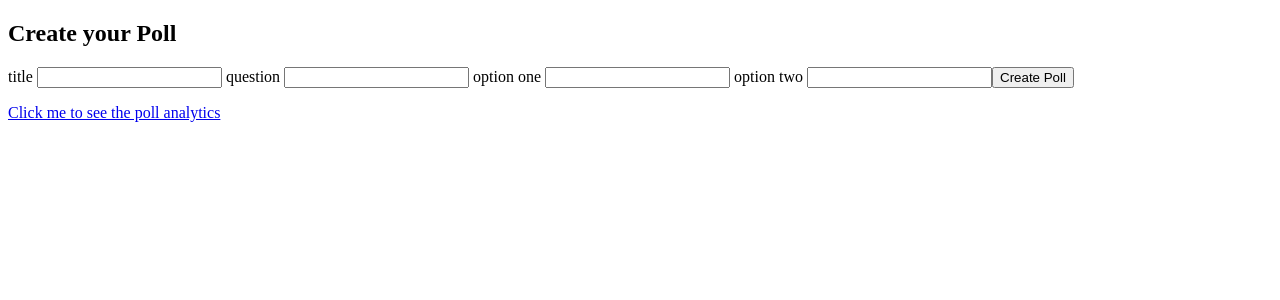
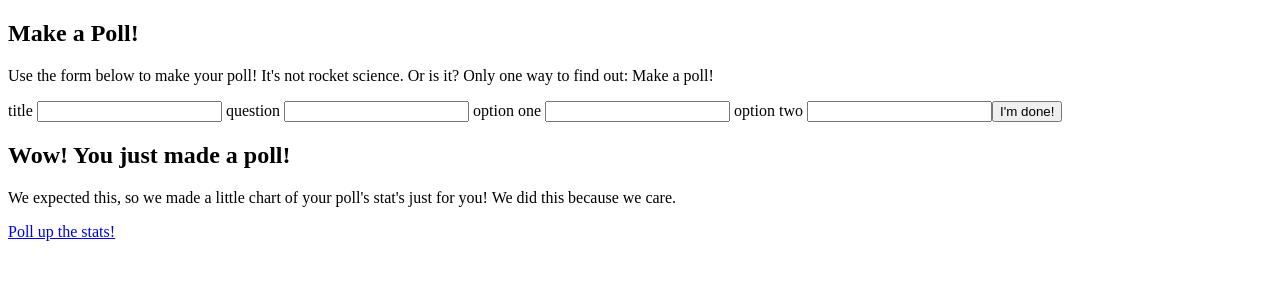
Before and after one commit to SergeChurkin-ca/poll-it, a React (Create React App) app: page /createpoll in a window 1280 px wide. Shown: the top 300 px of the page. Built offline with nearby package versions, Linux system fonts and the light colour scheme.

Commit message:
copy added to each page

```diff
--- a/src/CreatePoll.js
+++ b/src/CreatePoll.js
@@ -85,7 +85,8 @@ class CreatePoll extends Component {
         return (
             <main>
                 <section>
-                <h2> Create your Poll </h2>
+                <h2> Make a Poll! </h2>
+                <p>Use the form below to make your poll! It's not rocket science. Or is it? Only one way to find out: Make a poll!</p>
                 <form action = "/" onSubmit = { this.handleSubmit }>
                     <label htmlFor = "titleInput"> title </label>
                     <input type = "text"
@@ -111,12 +112,16 @@ class CreatePoll extends Component {
                     value = { this.state.optionTwoInput }
                     onChange = { this.handleChange }
                     />
-                    <button type = "submit" > Create Poll </button>
+                    <button type = "submit" >I'm done!</button>
                 </form>
                 <p> { this.state.errorMessage } </p>
-                <Link to = { `/polllinks/${userKey}` }>
-                    Click me to see the poll analytics
-                </Link>
+                <div>
+                    <h2>Wow! You just made a poll!</h2>
+                    <p>We expected this, so we made a little chart of your poll's stat's just for you! We did this because we care.</p>
+                    <Link to = { `/polllinks/${userKey}` }>
+                        Poll up the stats!
+                    </Link>
+                </div>
                 </section>
             </main>
         );
--- a/src/HomePage.js
+++ b/src/HomePage.js
@@ -7,8 +7,10 @@ class CreatePoll extends Component {
     return (
       <main>
         <section>
+          <h1>poll it together</h1>
+          <p>Whether its money, the last doughnut or your pride at stake, you can always settle it with a poll!</p>
           <Link to="/createpoll">
-            <p> Create poll </p>
+            <p>Take me to the Poll Maker!</p>
           </Link>
         </section>
       </main>
--- a/src/PollLinks.js
+++ b/src/PollLinks.js
@@ -29,8 +29,9 @@ class PollLinks extends Component {
         <p> The question is: {this.state.poll.questionInput} </p>
         <p> The first option is: {this.state.poll.optionOneInput} </p>
         <p> The second option is: {this.state.poll.optionTwoInput} </p>
+        <p>Need more votes? Share your poll with the link below!</p>
         <Link to={`/theactualpoll/${this.props.match.params.pollId}/view`}>
-          Here is your poll link
+          Share your poll!
         </Link>
       </div>
     );
--- a/src/UserGeneratedPolls.js
+++ b/src/UserGeneratedPolls.js
@@ -78,7 +78,7 @@ class UserGeneratedPolls extends Component {
                     value={this.state.poll.optionTwo}
                   ></input>
                 </label>
-                <button type="submit">Submit</button>
+                <button type="submit">Answer</button>
       </form>
     );
   }
```
